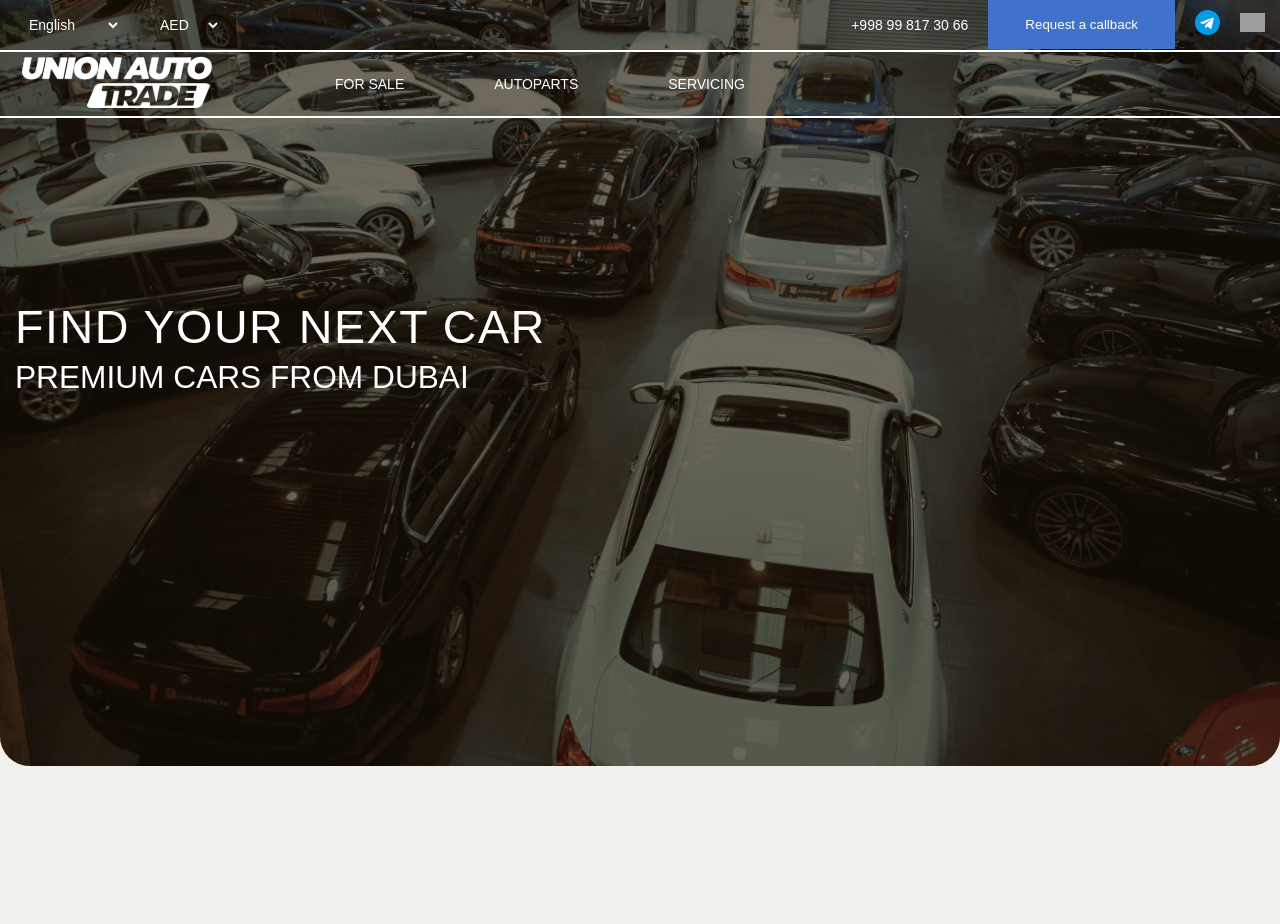
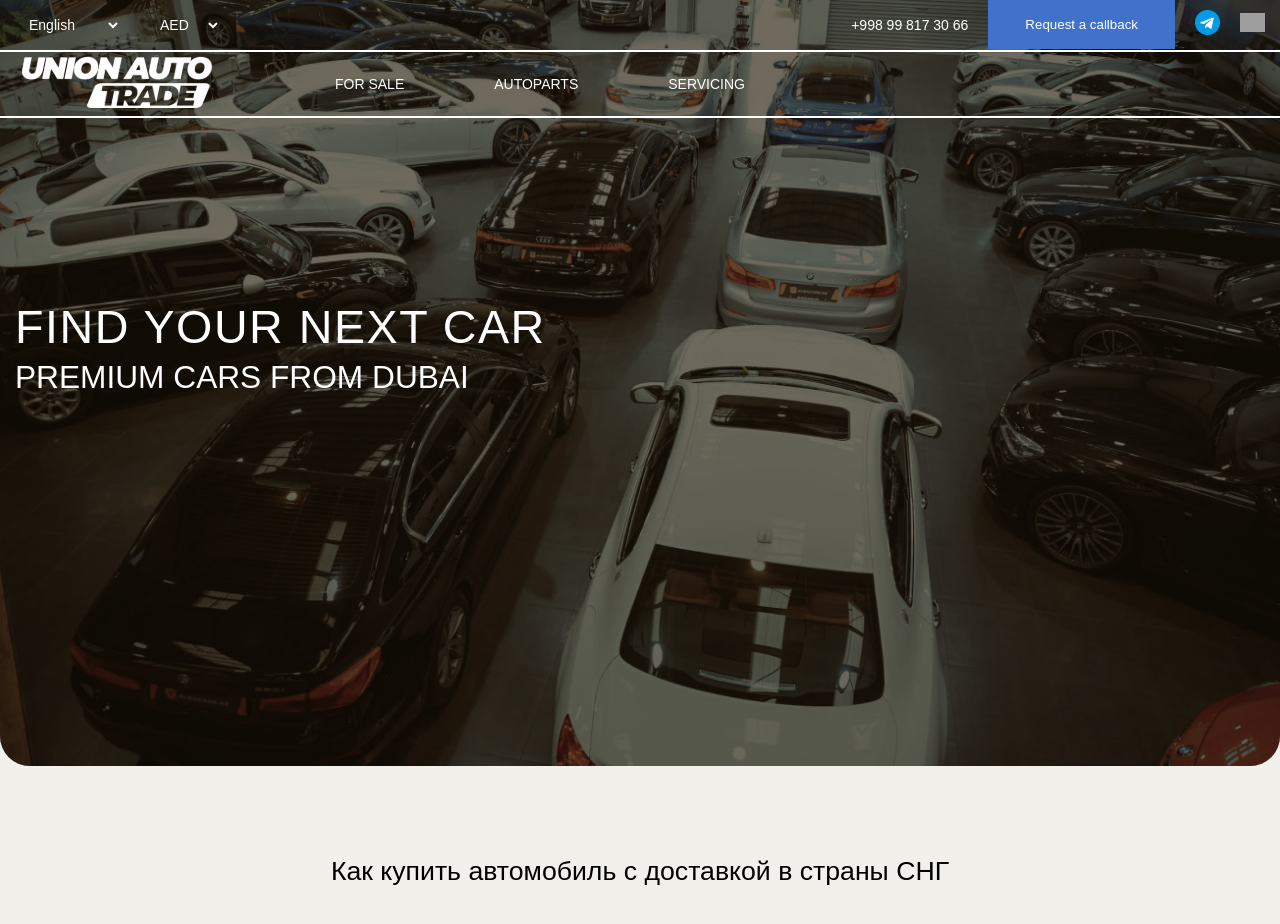
Before and after one commit to rxfr-dvpr/Auto-Trade, a Vue app: page / in a window 1280 px wide. Shown: the top 924 px of the page. Before the commit the page ends 800 px from the top, so only its background shows below. Built offline with nearby package versions, Linux system fonts and the light colour scheme; grey boxes are pictures that could not be loaded; a web font is replaced by a local one.

Commit message:
how to buy section dev started

```diff
--- a/src/assets/scss/main.scss
+++ b/src/assets/scss/main.scss
@@ -65,3 +65,18 @@ button {
     background: var(--main-blue);
     border-radius: 10px;
 }
+
+.all-title {
+    font-size: calc(20px + 10 * (100vw / 1920));
+    font-weight: 500;
+
+    &::first-letter {
+        text-transform: uppercase;
+    }
+}
+
+@media (min-width: 1920px) {
+    .all-title {
+        font-size: 30px !important;
+    }
+}
--- /dev/null
+++ b/src/components/HowToBuy.vue
@@ -0,0 +1,43 @@
+<template>
+  <section class="buy__section">
+    <div class="container">
+        <div class="row">
+            <h2 class="buy-title all-title">{{ store.title }}</h2>
+        </div>
+    </div>
+  </section>
+</template>
+
+<script>
+import { buyStore } from "@/stores/buyStore.js";
+
+export default {
+    name: 'How to Buy',
+    data() {
+        return {
+            store: buyStore()
+        }
+    }
+}
+
+</script>
+
+<style lang="scss" scoped>
+
+.buy__section {
+    width: 100%;
+
+    .row {
+        flex-direction: column;
+        align-items: center;
+        row-gap: 25px;
+    }
+
+    .buy-title {
+        max-width: 700px;
+        width: 100%;
+        text-align: center;
+    }
+}
+
+</style>
--- /dev/null
+++ b/src/stores/buyStore.js
@@ -0,0 +1,13 @@
+import { defineStore } from "pinia";
+
+export const buyStore = defineStore('Buy Store', {
+    state: () => ({
+        title: 'как купить автомобиль с доставкой в страны СНГ',
+        steps: [
+            {
+                name: 'заявка',
+                txt: 'вы звоните нам или оставляете заявку на сайте и с Вами связывается наш менеджер.'
+            }
+        ]
+    })
+})
--- a/src/views/HomeView.vue
+++ b/src/views/HomeView.vue
@@ -1,14 +1,20 @@
 <template>
   <Header/>
+
+  <main class="main">
+    <HowToBuy/>
+  </main>
 </template>
 
 <script>
 import Header from '@/components/Header.vue'
+import HowToBuy from '@/components/HowToBuy.vue'
 
 export default {
   name: 'Home Page',
   components: {
-    Header
+    Header,
+    HowToBuy
   }
 }
 
@@ -16,4 +22,12 @@ export default {
 
 <style lang="scss" scoped>
 
+.main {
+  width: 100%;
+  display: flex;
+  flex-direction: column;
+  row-gap: 120px;
+  padding: 90px 0;
+}
+
 </style>
```
